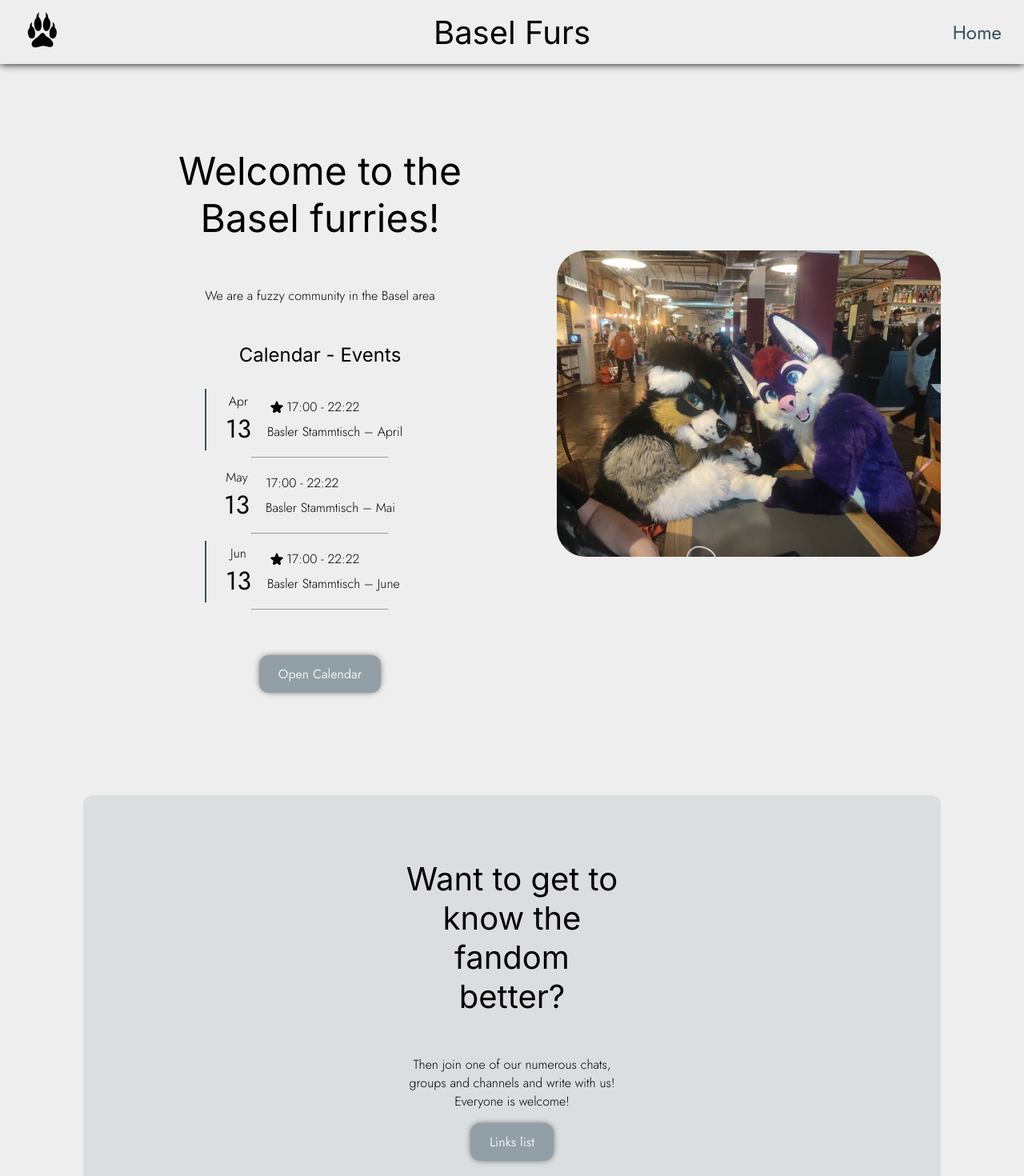
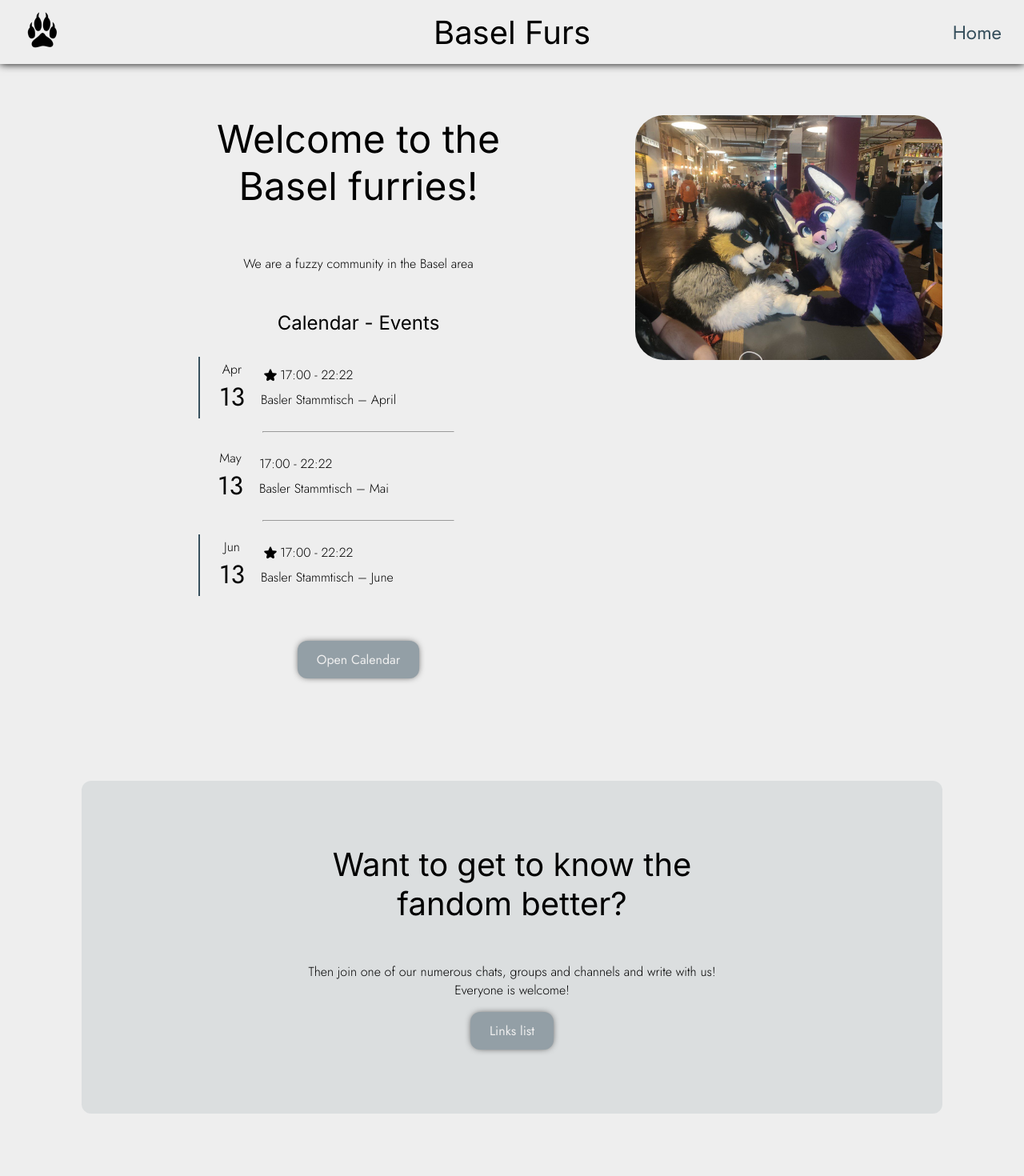
Before and after one commit to drafolin/baselfurs, a Vue app: page / in a window 1280 px wide. Shown: the top 1470 px of the page at 80% size. Built offline with nearby package versions, Linux system fonts and the light colour scheme.

Commit message:
fixed main content

```diff
--- a/src/assets/main.scss
+++ b/src/assets/main.scss
@@ -14,7 +14,11 @@ body {
 
 main {
   width: 100vw;
-  padding: 7rem 6.5rem 0;
+  padding: 7rem min(6.5rem, 8vw) 0;
+
+  @media screen and (max-width: 660px) {
+    padding: 7rem 1em 0;
+  }
 
   img {
     border-radius: var(--border-radius);
--- a/src/components/EventList.vue
+++ b/src/components/EventList.vue
@@ -9,7 +9,8 @@ const props = defineProps<{
 
 <template>
   <ul>
-    <template v-for="event in props.events" :key="event.dateFrom.valueOf() + event.name">
+    <template v-for="(event, index) in props.events" :key="event.dateFrom.valueOf() + event.name">
+      <hr v-if="index !== 0" />
       <li>
         <div :class="event.featured ? 'featured' : ''">
           <div class="date">
@@ -45,7 +46,6 @@ const props = defineProps<{
           </div>
         </div>
       </li>
-      <hr />
     </template>
   </ul>
 </template>
@@ -53,8 +53,26 @@ const props = defineProps<{
 <style lang="scss" scoped>
 ul {
   list-style: none;
-  margin: 0;
+  margin: 0 auto;
   padding: 0;
+  width: fit-content;
+  display: flex;
+  align-items: stretch;
+  min-width: 25em;
+  flex-direction: column;
+
+  @media screen and (max-width: 660px) {
+    min-width: unset;
+  }
+
+  hr {
+    width: 60%;
+    margin: 0.5em auto;
+
+    @media screen and (max-width: 660px) {
+      width: 80%;
+    }
+  }
 
   li {
     margin: 0.5em 0;
@@ -106,10 +124,5 @@ ul {
       }
     }
   }
-
-  hr {
-    width: 60%;
-    margin: 0.5em auto;
-  }
 }
 </style>
--- a/src/components/TheHeader.vue
+++ b/src/components/TheHeader.vue
@@ -27,7 +27,7 @@ const { width } = useWindowSize()
 <style lang="scss" scoped>
 header {
   display: grid;
-  grid-template-columns: 1fr 1fr 1fr;
+  grid-template-columns: 1fr 2fr 1fr;
   justify-items: center;
   align-items: center;
   padding: 0.25rem 1.75em;
@@ -37,6 +37,10 @@ header {
   height: 5rem;
   background-color: var(--background);
   z-index: 10;
+
+  @media screen and (max-width: 660px) {
+    grid-template-columns: 1fr 3fr 1fr;
+  }
 
   :first-child {
     justify-self: start;
--- /dev/null
+++ b/src/components/TheMenu.vue
@@ -0,0 +1,21 @@
+<script lang="ts" setup>
+import { ref, type VNodeRef } from 'vue'
+import { useCssVar } from '@vueuse/core'
+
+const el = ref<VNodeRef | null>(null)
+const textColor = useCssVar('--foreground', el)
+</script>
+
+<template>
+  <svg :ref="el" viewBox="0 0 30 40" xmlns="http://www.w3.org/2000/svg">
+    <line :stroke="textColor" x1="0" x2="30" y1="10" y2="10" />
+    <line :stroke="textColor" x1="0" x2="30" y1="20" y2="20" />
+    <line :stroke="textColor" x1="0" x2="30" y1="30" y2="30" />
+  </svg>
+</template>
+
+<style lang="scss" scoped>
+svg {
+  width: 30px;
+}
+</style>
--- a/src/views/HomeView.vue
+++ b/src/views/HomeView.vue
@@ -109,18 +109,25 @@ main {
     }
 
     > div.sub {
-      padding: 1em 6.25em;
+      padding: 1em min(6.5rem, 8vw);
+
+      @media screen and (max-width: 660px) {
+        padding: 1em;
+      }
     }
 
     &.welcome {
       align-items: stretch;
 
+      @media screen and (max-width: 1024px) {
+        flex-direction: column;
+      }
+
+      h1 {
+        margin-top: 0;
+      }
+
       .calendar-container {
-        .calendar {
-          width: 80%;
-          margin: auto;
-        }
-
         .button {
           width: fit-content;
           margin: 3em auto 0;
@@ -133,7 +140,7 @@ main {
         background-color: rgba(var(--accent-rgb), 0.1);
         width: 100%;
         height: fit-content;
-        padding: 5em 25em;
+        padding: 5em 20vw;
         display: flex;
         flex-direction: column;
         align-items: center;
@@ -142,6 +149,10 @@ main {
 
         h2 {
           font-size: 2.5rem;
+
+          @media screen and (max-width: 1024px) {
+            font-size: 1.5rem;
+          }
         }
 
         button {
@@ -167,12 +178,19 @@ main {
         grid-column-gap: 2em;
         width: 60%;
         margin: 0 auto;
+        padding: 0;
+
+        @media screen and (max-width: 1024px) {
+          grid-template-columns: 1fr;
+          width: min(80vw, 20rem);
+        }
 
         li {
           display: flex;
           flex-direction: column;
           align-items: center;
           justify-content: start;
+          padding: 0.25em 0;
 
           a {
             width: 100%;
@@ -203,11 +221,20 @@ main {
 div.pic {
   display: flex;
   flex-direction: column;
-  justify-content: center;
+  justify-content: start;
   align-items: center;
-}
+  margin-top: 2rem;
 
-.meet-pic {
-  width: 30em;
+  .meet-pic {
+    width: 30vw;
+
+    @media screen and (max-width: 1024px) {
+      width: 60vw;
+    }
+
+    @media screen and (max-width: 660px) {
+      width: 80vw;
+    }
+  }
 }
 </style>
```
